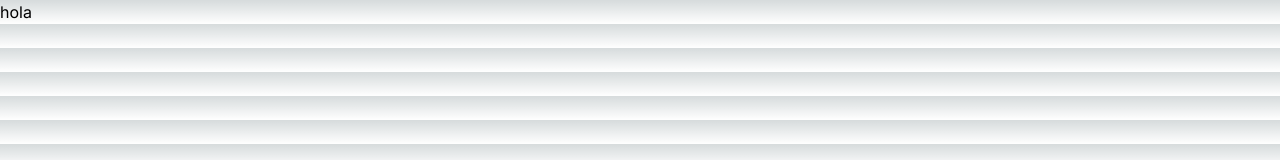
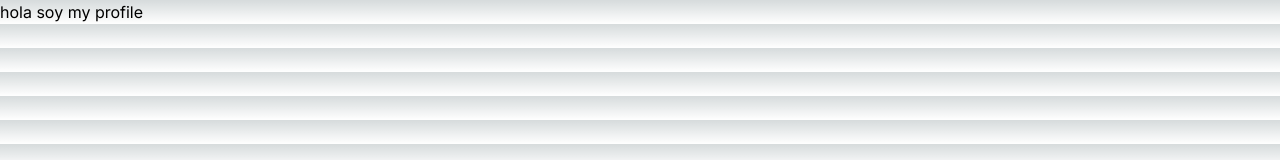
Before and after one commit to No-Country/c13-35-t-Node-React, a Next.js app: page /my-profile in a window 1280 px wide. Shown: the top 160 px of the page. Built offline with nearby package versions, Linux system fonts and the light colour scheme.

Commit message:
typescript-bugs-fix

```diff
--- a/src/app/about-us/page.tsx
+++ b/src/app/about-us/page.tsx
@@ -10,7 +10,7 @@ interface PageProps {
     content: string;
 }
 
-const Page: React.FC<PageProps> = ({ title, content }) => {
+const AboutUs: React.FC<PageProps> = ({ title, content }) => {
     return (
         <div>
             <h1>{title} hola soy el about us </h1>
@@ -18,4 +18,4 @@ const Page: React.FC<PageProps> = ({ title, content }) => {
         </div>
     );
 }
-export default Page;
+export default AboutUs;
--- a/src/app/landing/page.tsx
+++ b/src/app/landing/page.tsx
@@ -10,7 +10,7 @@ interface PageProps {
     content: string;
 }
 
-const Page: React.FC<PageProps> = ({ title, content }) => {
+const Landing: React.FC<PageProps> = ({ title, content }) => {
     return (
         <div>
             <h1>{title} hola soy el landing</h1>
@@ -18,4 +18,4 @@ const Page: React.FC<PageProps> = ({ title, content }) => {
         </div>
     );
 }
-export default Page;
+export default Landing;
--- a/src/app/my-profile/page.tsx
+++ b/src/app/my-profile/page.tsx
@@ -10,14 +10,12 @@ interface PageProps {
     content: string;
 }
 
-const Page: React.FC<PageProps> = (props) => {
+const MyProfile: React.FC<PageProps> = ({ title, content }) => {
     return (
         <div>
-            <h1>{props.title} hola</h1>
-            <p>{props.content}</p>
-
+            <h1>{title} hola soy my profile</h1>
+            <p>{content}</p>
         </div>
     );
 }
-
-export default Page;
+export default MyProfile;
```
